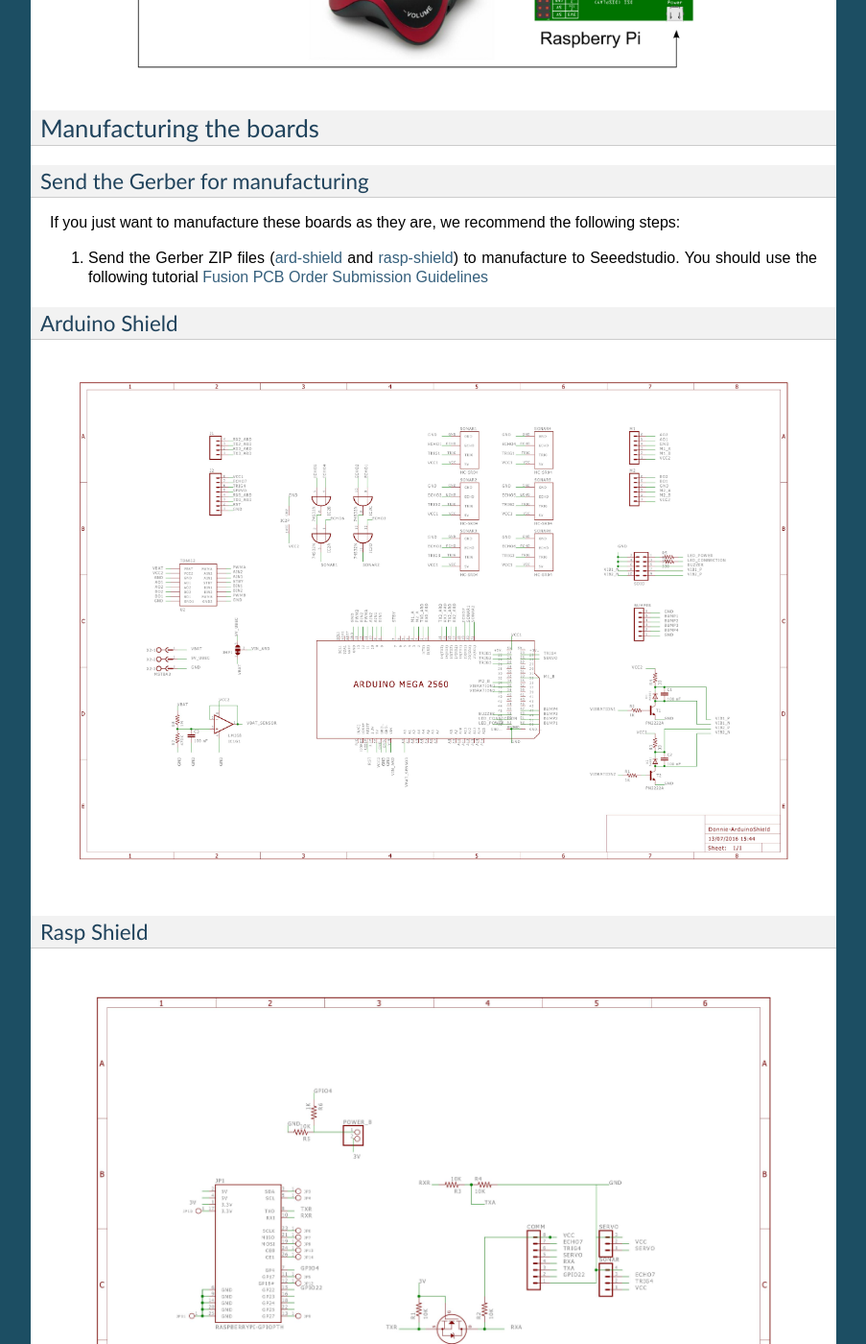
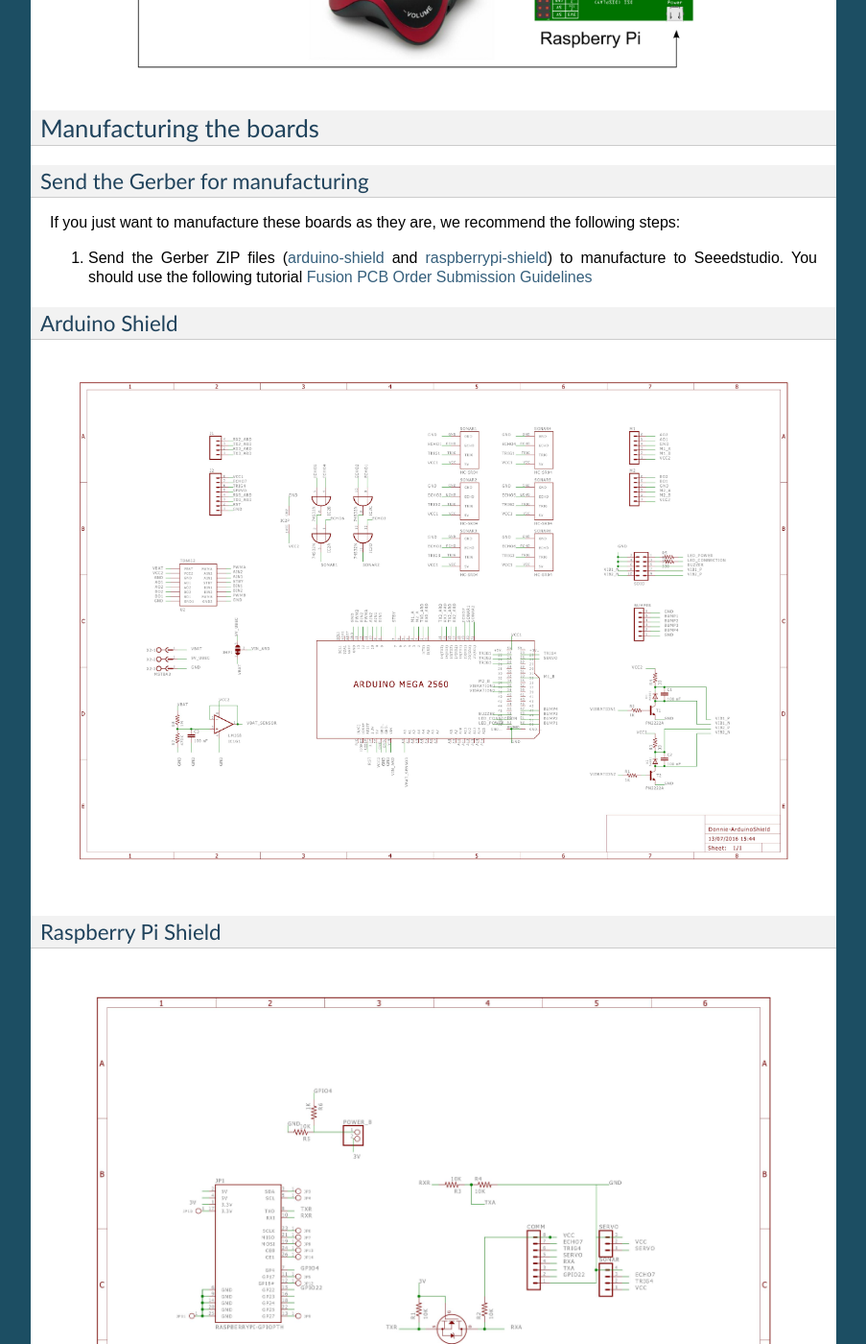
Before and after one commit to amamory/teste-rtd, a Sphinx documentation site: the page built from docs/source/building/index.rst, in a window 1280 px wide and 1400 px high, scrolled down 2593 px. Shown: the whole window at 96% size, without its empty margins (198-1101 px from the left). Built offline with Sphinx 7.4.7, drawn with Linux system fonts in a browser that asks for light colours; some of the changed text lies outside the part shown.

Commit message:
minor change

```diff
--- a/docs/source/building/index.rst
+++ b/docs/source/building/index.rst
@@ -72,9 +72,9 @@ If you just want to manufacture these boards as they are, we recommend
 the following steps:
 
 1. Send the Gerber ZIP files
-   (`ard-shield <https://github.com/lsa-pucrs/donnie-assistive-robot-hw/blob/master/ard-shield/gerbers/ard_shield-160322-gerbers.zip>`__
+   (`arduino-shield <https://github.com/lsa-pucrs/donnie-assistive-robot-hw/blob/master/ard-shield/gerbers/ard_shield-160322-gerbers.zip>`__
    and
-   `rasp-shield <https://github.com/lsa-pucrs/donnie-assistive-robot-hw/blob/master/rasp-shield/gerber_files/rasp_shield-gerber_files-160118.zip>`__)
+   `raspberrypi-shield <https://github.com/lsa-pucrs/donnie-assistive-robot-hw/blob/master/rasp-shield/gerber_files/rasp_shield-gerber_files-160118.zip>`__)
    to manufacture to Seeedstudio. You should use the following tutorial
    `Fusion PCB Order Submission
    Guidelines <http://support.seeedstudio.com/knowledgebase/articles/422482-fusion-pcb-order-submission-guidelines>`__
@@ -84,7 +84,7 @@ Arduino Shield
 
 .. image:: ArduinoShield.jpg
 
-Rasp Shield
+Raspberry Pi Shield
 ~~~~~~~~~~~
 .. image:: RaspShield.jpg
 
@@ -95,8 +95,8 @@ After you receive the PCBs, then follow these steps to assemble the
 boards:
 
 1. First of all, separe and buy the components indicated in BOM file
-   (`ard-shield <https://github.com/lsa-pucrs/donnie-assistive-robot-hw/blob/master/ard-shield/BOM.txt>`__ and
-   `rasp-shield <https://github.com/lsa-pucrs/donnie-assistive-robot-hw/blob/master/rasp-shield/BOM.txt>`__);
+   (`arduino-shield <https://github.com/lsa-pucrs/donnie-assistive-robot-hw/blob/master/ard-shield/BOM.txt>`__ and
+   `raspberrypi-shield <https://github.com/lsa-pucrs/donnie-assistive-robot-hw/blob/master/rasp-shield/BOM.txt>`__);
 2. Print the PDF schemmatic and BOM file;
 3. Place and weld the componnects in the PCB with the BOM's indicated
    PART.
```
